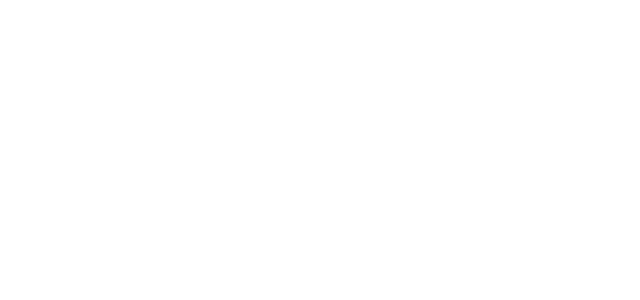
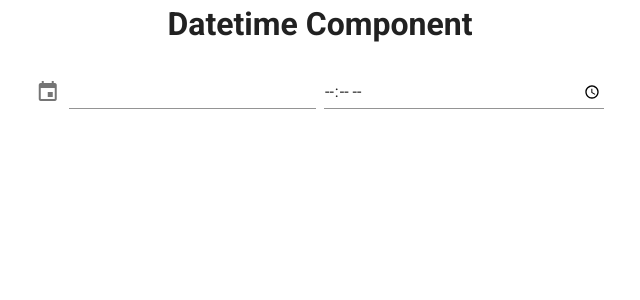
Before and after one commit to shippokun/datetime-component-vue, a Vue app: page / in a window 1280 px wide. Shown: the top 300 px of the page, without its empty margins (320-960 px from the left). Built offline with nearby package versions, Linux system fonts and the light colour scheme.

Commit message:
chore(App): include datetime component

```diff
--- a/src/App.vue
+++ b/src/App.vue
@@ -1,11 +1,34 @@
 <template>
-  <div id="app"></div>
+  <v-app>
+    <v-container>
+      <v-row justify="center">
+        <h1>Datetime Component</h1>
+      </v-row>
+      <v-row justify="center">
+        <v-col cols="6">
+          <datetime-component v-model="datetime"></datetime-component>
+        </v-col>
+      </v-row>
+    </v-container>
+  </v-app>
 </template>
 
 <script lang="ts">
-import { defineComponent } from '@vue/composition-api';
+import { defineComponent, ref } from '@vue/composition-api';
+
+import { DatetimeComponent } from '@/components';
 
 export default defineComponent({
-  name: 'App'
+  name: 'App',
+  components: {
+    DatetimeComponent
+  },
+  setup() {
+    const datetime = ref('');
+
+    return {
+      datetime
+    };
+  }
 });
 </script>
```
